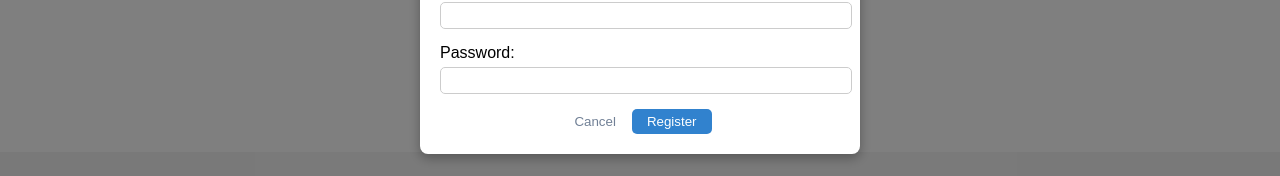
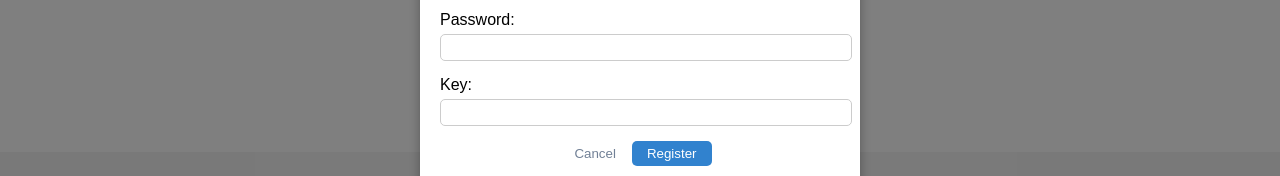
Before and after one commit to RoboRobert/CS499-Group1b, a SvelteKit app: page / in a window 1280 px wide. Both pictures are taken after a click on the button "Register". Shown: the part 371-547 px from the top of the page. Built offline with nearby package versions, Linux system fonts and the light colour scheme; no server answers; the database is empty.

Commit message:
Slight bugfixing for login functions, still results in errors

```diff
--- a/src/routes/(main-app)/+layout.svelte
+++ b/src/routes/(main-app)/+layout.svelte
@@ -68,6 +68,10 @@
           <label for="password">Password:</label>
           <input type="password" id="password" required />
         </div>
+        <div class="form-group">
+          <label for="key">Key:</label>
+          <input type="key" id="key" name="key" required />
+        </div>
         <div class="modal-actions">
           <button type="button" on:click={closeRegModal} class="cancel-button">Cancel</button>
           <button type="submit" class="sign-in-button">Register</button>
--- a/src/routes/(main-app)/+page.server.ts
+++ b/src/routes/(main-app)/+page.server.ts
@@ -1,10 +1,8 @@
 import type { PageServerLoad } from "./$types";
 import type { Actions } from './$types';
-import type { Login } from '$lib/logon/Login';
 import { getLoginPass } from '$lib/logon/logins';
 import { getLoginUser } from "$lib/logon/logins";
 import { addLogin } from '$lib/logon/logins';
-import type { Team } from "$lib/database/Team";
 import type { Game } from "$lib/database/Sheet";
 
 
@@ -42,9 +40,10 @@ export const actions = {
         const formData = await request.formData();
         const username = formData.get('username') as string;
         const password = formData.get('password') as string;
+        const key = formData.get('key') as string;
 
         //add login
-        addLogin({user: username, pass: password});
+        addLogin({user: username, pass: password, key: key});
         return { success: true };
 	}
 
```
